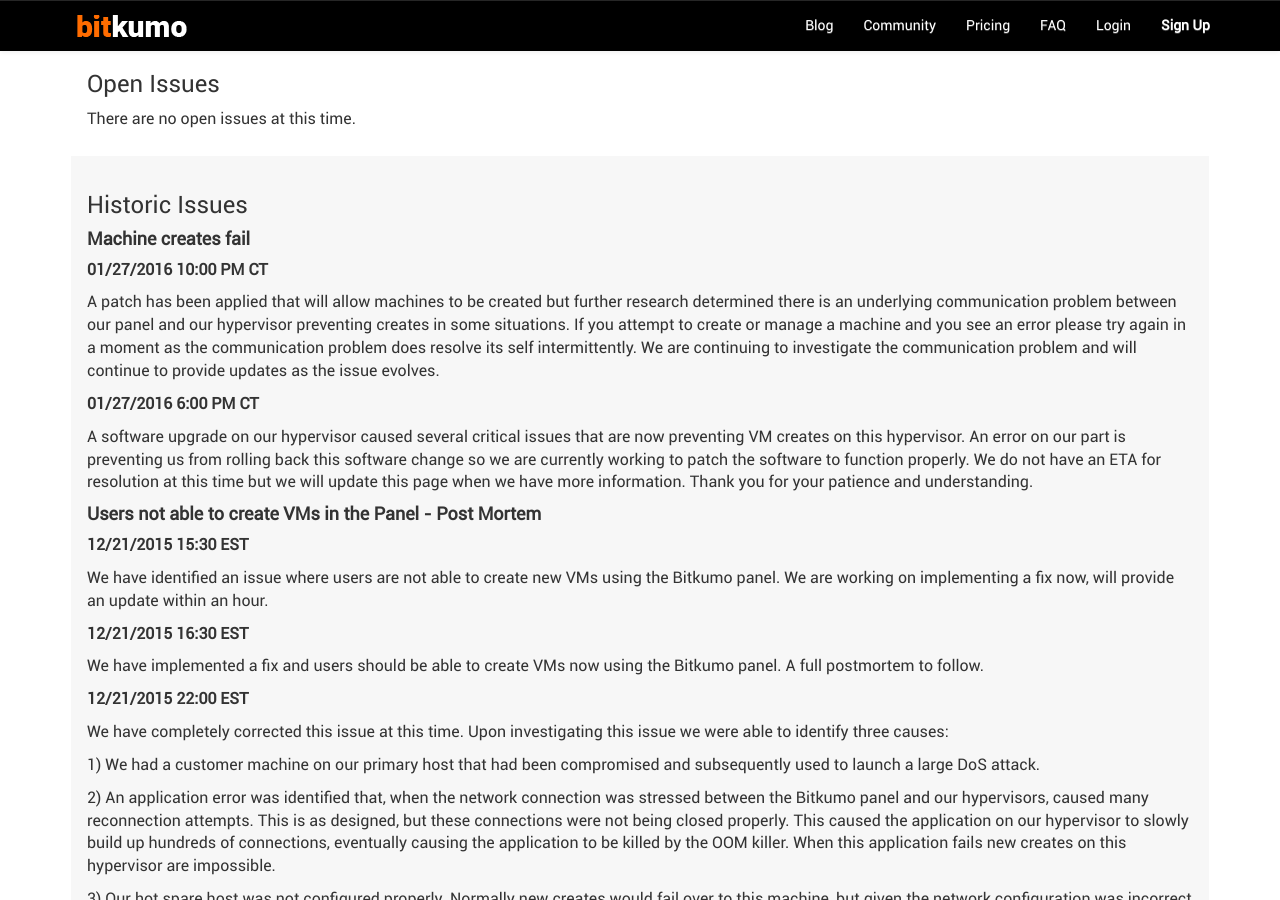
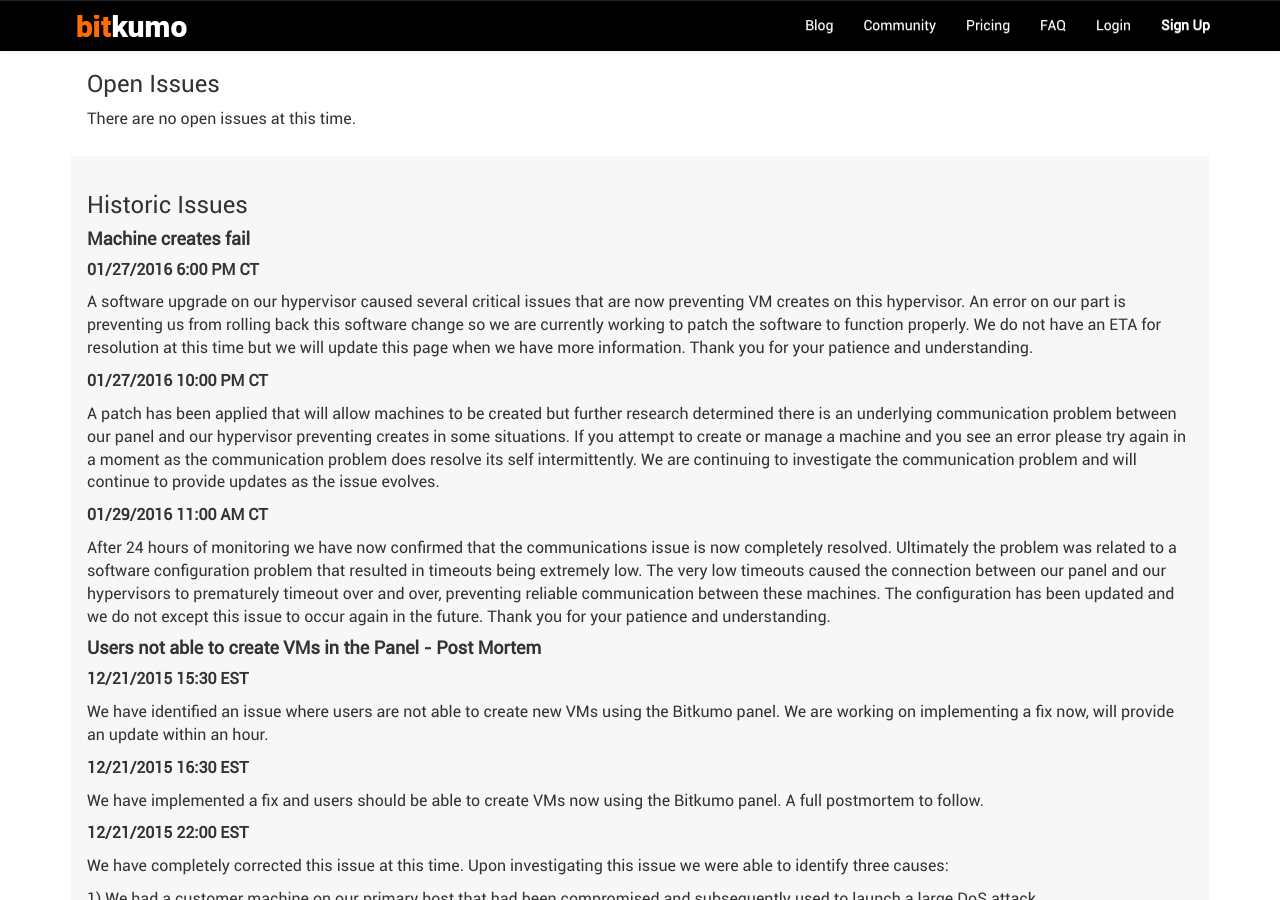
Before and after one commit to silverp1/bitkumo-website, a Jekyll site: the page built from status.html, in a window 1280 px wide and 900 px high, scrolled down 401 px. Built offline with Jekyll 4.4.1, drawn with Linux system fonts in a browser that asks for light colours; nearby versions of some CDN libraries.

Commit message:
Added post mortem for communication problem

```diff
--- a/status.html
+++ b/status.html
@@ -43,18 +43,25 @@ permalink: /status/
 
     <h4><strong> Machine creates fail</strong></h4>
 
+    <p><strong> 01/27/2016 6:00 PM CT</strong></p>
+
+    <p>A software upgrade on our hypervisor caused several critical issues that are now preventing VM creates on this hypervisor. An error
+    on our part is preventing us from rolling back this software change so we are currently working to patch the software to function properly.
+    We do not have an ETA for resolution at this time but we will update this page when we have more information. Thank you for your patience
+    and understanding.</p>
+
     <p><strong> 01/27/2016 10:00 PM CT</strong></p>
     <p>A patch has been applied that will allow machines to be created but further research determined there is an underlying communication
     problem between our panel and our hypervisor preventing creates in some situations. If you attempt to create or manage a machine and
     you see an error please try again in a moment as the communication problem does resolve its self intermittently. We are continuing to
     investigate the communication problem and will continue to provide updates as the issue evolves.</p>
 
-    <p><strong> 01/27/2016 6:00 PM CT</strong></p>
-
-    <p>A software upgrade on our hypervisor caused several critical issues that are now preventing VM creates on this hypervisor. An error
-    on our part is preventing us from rolling back this software change so we are currently working to patch the software to function properly.
-    We do not have an ETA for resolution at this time but we will update this page when we have more information. Thank you for your patience
-    and understanding.</p>
+    <p><strong> 01/29/2016 11:00 AM CT</strong></p>
+    <p>After 24 hours of monitoring we have now confirmed that the communications issue is now completely resolved. Ultimately
+    the problem was related to a software configuration problem that resulted in timeouts being extremely low. The very low
+    timeouts caused the connection between our panel and our hypervisors to prematurely timeout over and over, preventing
+    reliable communication between these machines. The configuration has been updated and we do not except this issue to
+    occur again in the future. Thank you for your patience and understanding.</p>
 
     <h4><strong> Users not able to create VMs in the Panel - Post Mortem </strong></h4>
 
```
